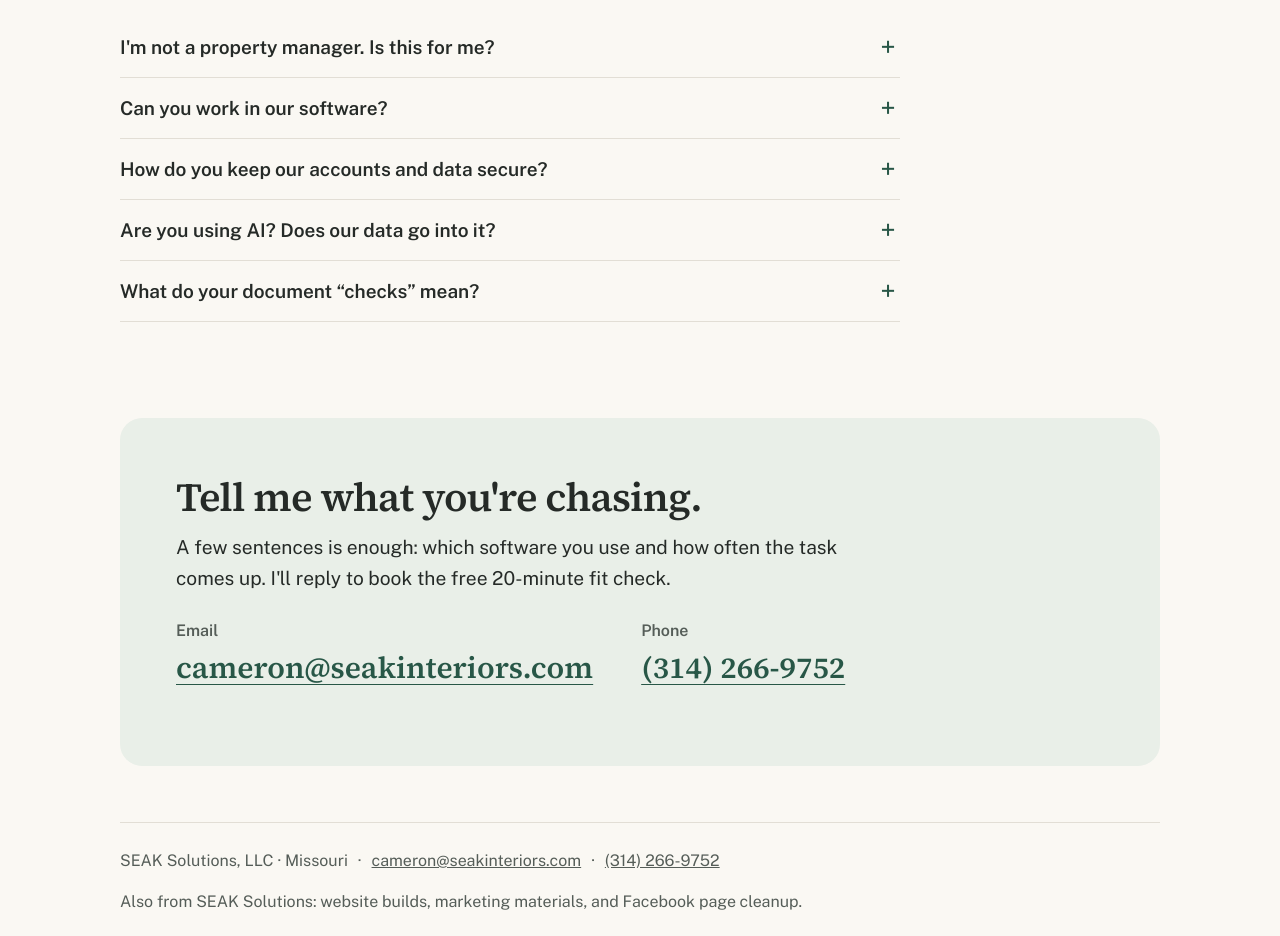
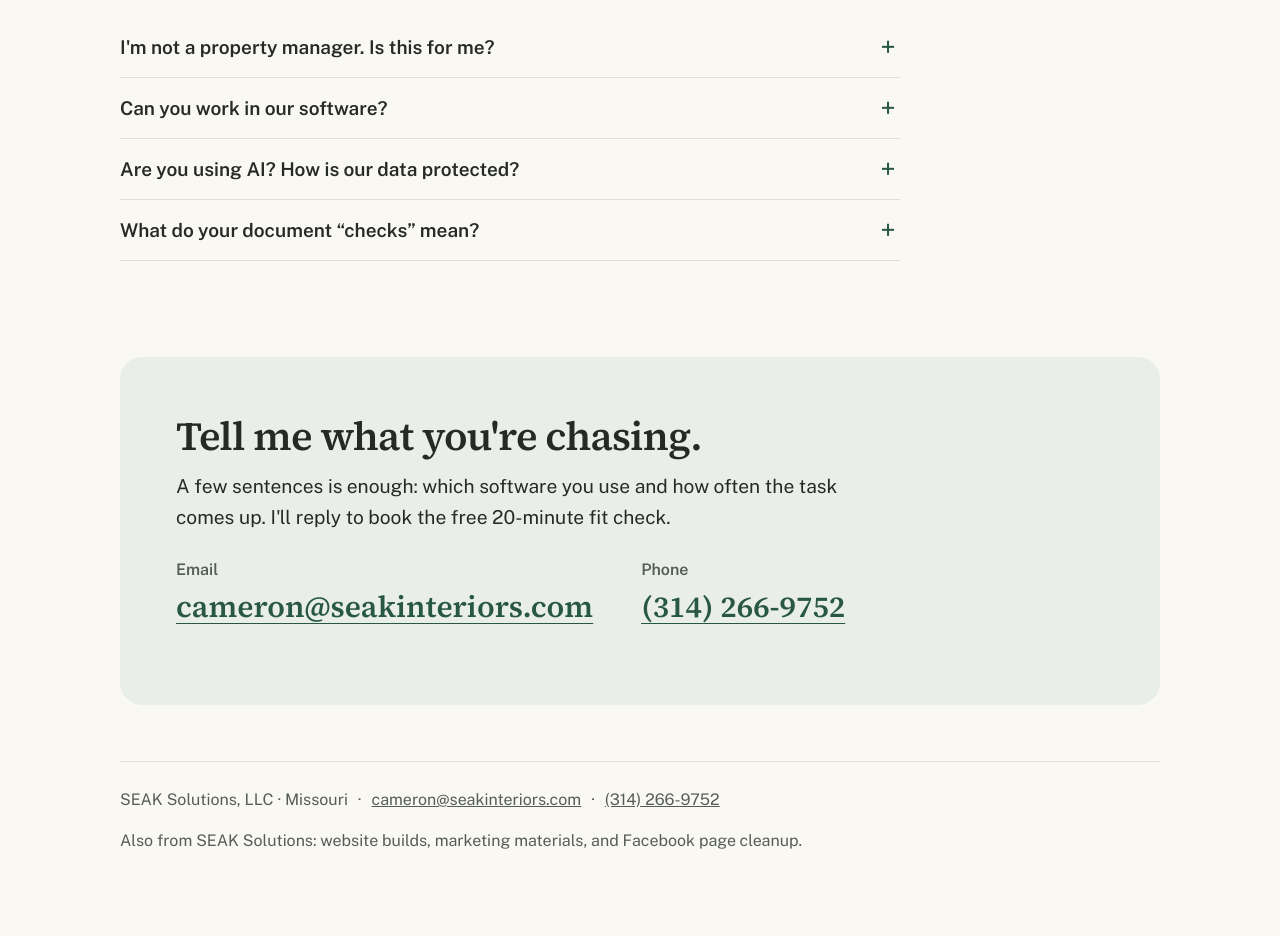
Before and after one commit to cameronkratkyy/seaksolutions-site, a plain HTML site: page index.html in a window 1280 px wide. Shown: the part 4500-5436 px from the top of the page. After the commit the page ends 5393 px from the top, so only its background shows below. Drawn offline with nearby package versions, Linux system fonts and the light colour scheme.

Commit message:
FAQ: AI question covers data protection; remove the breaks question

```diff
--- a/index.html
+++ b/index.html
@@ -345,8 +345,7 @@ h1{font-size:clamp(40px,4.6vw,58px);line-height:1.06;margin:0 0 22px}
   <div class="faq">
     <details><summary>I'm not a property manager. Is this for me?</summary><p>Yes, if your office repeats a paperwork process every week: client intake, collecting documents, signed approvals, follow-ups. Owner onboarding is just my most detailed example.</p></details>
     <details><summary>Can you work in our software?</summary><p>AppFolio, Buildium, Google, your e-sign tool, or whatever you use: I check your plan, user roles, and features in the free fit check. I won't promise a connection I haven't checked.</p></details>
-    <details><summary>How do you keep our accounts and data secure?</summary><p>You give me a named user with least-privilege access, plus multi-factor sign-in where your software offers it. I back up your current setup before any change. At the end of the project, automations move to your accounts, my access and API tokens are revoked, and your data is returned or deleted within 30 days of the fix window closing. Suspected unauthorized access is reported within 24 hours of discovery.</p></details>
-    <details><summary>Are you using AI? Does our data go into it?</summary><p>Yes. An AI coding assistant helps me build, and I review and test its work before delivery. Your live records aren't sent to any AI model without your written OK and a data plan, and your data is never used to train AI models.</p></details>
+    <details><summary>Are you using AI? How is our data protected?</summary><p>Yes. An AI coding assistant helps me build, and I review and test its output before delivery. Here's how I protect your data: you give me a named user with least-privilege access and multi-factor authentication (MFA) where your software supports it, and I never ask for or hold your passwords. I develop and test on synthetic data first. Your live records are never sent to an AI model without your written OK, and never used for model training. At the end of the project, my access and API tokens are revoked, and your data is returned or deleted within 30 days of the fix window closing.</p></details>
     <details><summary>What do your document &ldquo;checks&rdquo; mean?</summary><p>The setup collects the documents, flags what's missing or expired, and sends exceptions to your reviewer. I don't certify insurance, tax, or license status.</p></details>
   </div>
 </section>
```
